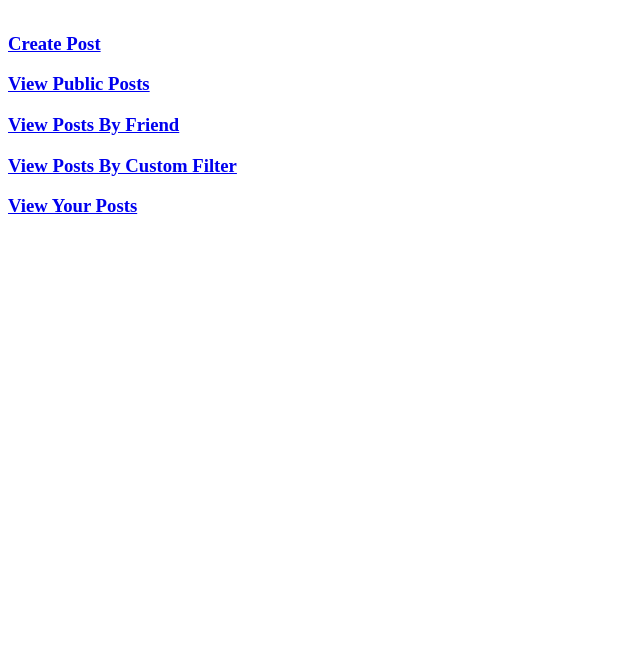
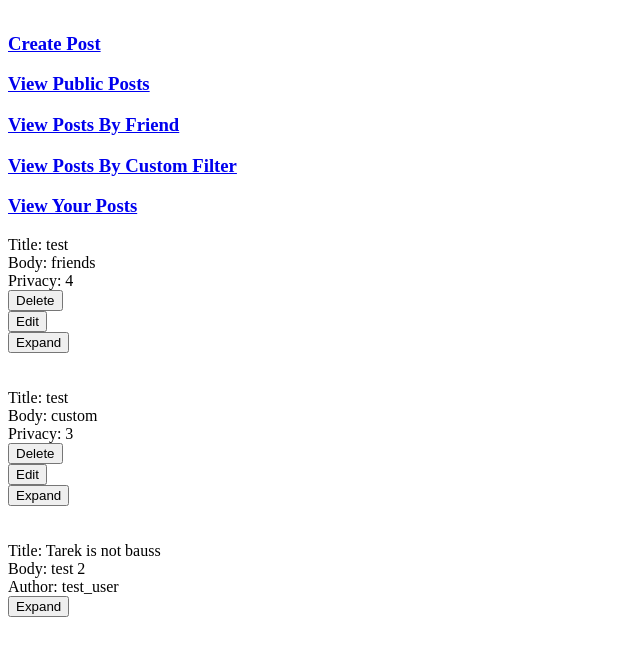
Before and after one commit to CMPUT410W15T02/CMPUT410W15-project, a Django app: page / in a window 1280 px wide. Shown: the part 470-1131 px from the top of the page, without its empty margins (0-640 px from the left). Before the commit the page ends 684 px from the top, so only its background shows below. Run offline with Django 3.2, Linux system fonts and the light colour scheme; a user stored in the database is signed in; data comes from the database, SQL or seed files in the repository; both versions use the stored data as it was after the commit.

Commit message:
added post stream to index.html page when user is logged in. Query still needs a bit of tweaking to ensure we get the right posts.

```diff
--- a/social_distribution/authors/views.py
+++ b/social_distribution/authors/views.py
@@ -5,15 +5,25 @@ from django.contrib.auth import authenticate, login, logout
 from django.http import HttpResponseRedirect, HttpResponse
 from django.contrib.auth.decorators import login_required
 from authors.models import Profile, Follow
+from posts.models import Post
 from django.contrib.auth.models import User
 from django.db.models import Q
 
 # Create your views here.
 def index(request):
     context = RequestContext(request)
+    post_query = Post.objects.filter(Q(privacy=1) | Q(privacy=3) | Q(privacy=4)).exclude(allowed=None).order_by('-date')
     list_of_users = User.objects.exclude( Q(username=request.user) | Q(username='admin'))
 
-    return render(request, 'authors/index.html', {'list_of_users':list_of_users})
+    list_of_posts = []
+    for post in post_query:
+        allowed_users = post.allowed.all()
+        for user in allowed_users:
+            if user.id == request.user.id:
+                list_of_posts.append(post)
+
+
+    return render(request, 'authors/index.html', {'list_of_users':list_of_users, 'list_of_posts':list_of_posts})
 
 
 def register(request):
--- a/social_distribution/templates/authors/index.html
+++ b/social_distribution/templates/authors/index.html
@@ -35,5 +35,49 @@
     <h3><a href="/author/{{user.username}}/posts/">View Your Posts</a></h3>
     {% endif %}
 	<!-- End Testing -->
+    {% if user.is_authenticated %}
+
+    {% for post in list_of_posts %}
+        <div>
+         Title: {{post.title}}
+        </div>
+        <div>
+            Body: {{post.post_text}}
+        </div>
+
+
+        {% if post.author.user = user %}
+        <div>
+            Privacy: {{post.privacy}}
+        </div>
+
+        <form id="delete_post" method="post" action="/delete/post/{{post.id}}">
+            {% csrf_token %}
+            <input type="submit" name="delete" value="Delete" />
+        </form>
+        <form id="edit_post" method="get" action="/edit/post/{{post.id}}">
+            {% csrf_token %}
+            <input type="submit" name="edit" value="Edit" />
+        </form>
+
+        {% else %}
+        <div>
+            Author: {{post.author}}
+        </div>
+
+        {% endif %}
+
+        <div>
+        <form id="expand_post" method="get" action="/posts/{{post.id}}/">
+            {% csrf_token %}
+            <input type="submit" name="expand" value="Expand" />
+        </form>
+        <br/><br/>
+
+        </div>
+
+    {% endfor %}
+
+    {% endif %}
 </body>
 <html>
```
Also changed, not shown: social_distribution/db.sqlite3.
